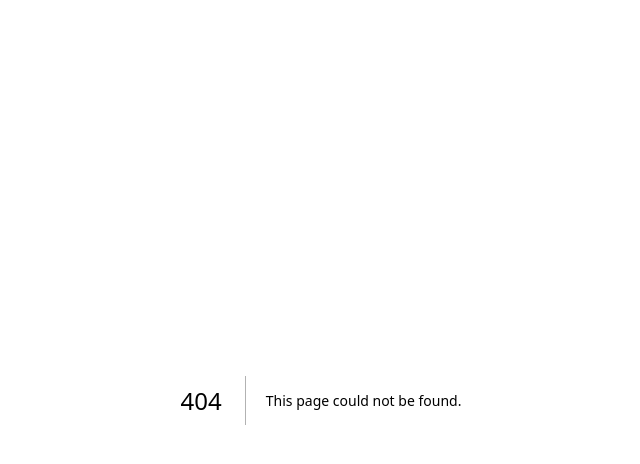
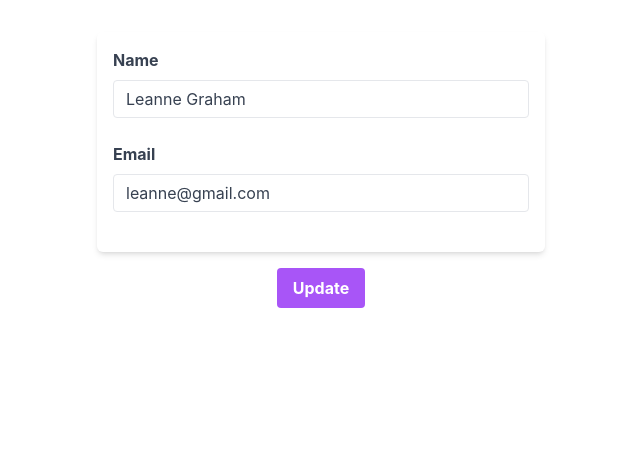
Before and after one commit to sarvdavoudi/CRUD_system-Next.js, a Next.js app: page /update/1 in a window 1280 px wide. Before the commit this address had no page. Shown: the top 464 px of the page, without its empty margins (319-959 px from the left). Built offline with nearby package versions, Linux system fonts and the light colour scheme; data requests are answered from the project's data file.

Commit message:
fix:update method fixed

```diff
--- a/db.json
+++ b/db.json
@@ -11,7 +11,7 @@
       "id": 2
     },
     {
-      "name": "Hadley Kennedy",
+      "name": "Hadley 123",
       "email": "rydyqigyz@mailinator.com",
       "id": 3
     },
--- a/package.json
+++ b/package.json
@@ -14,7 +14,8 @@
     "json-server": "^0.17.3",
     "next": "13.4.7",
     "react": "18.2.0",
-    "react-dom": "18.2.0"
+    "react-dom": "18.2.0",
+    "react-icons": "^4.10.1"
   },
   "devDependencies": {
     "autoprefixer": "^10.4.14",
--- a/pages/update.js
+++ b/pages/update/[id].js
@@ -9,14 +9,14 @@ const Update = () => {
 
   useEffect(() => {
     axios
-      .get("http://localhost:4000/users/" + id)
+      .get(`http://localhost:4000/users/${id}`)
       .then((res) => setData(res.data))
       .catch((err) => console.log(err));
   }, [id]);
 
   const handleUpdate = (event) => {
     event.preventDefault();
-    axios.put("http://localhost:4000/users/" + id, data).then((res) => {
+    axios.put(`http://localhost:4000/users/${id}`, data).then((res) => {
       alert("update successfully !");
     });
   };
```
Also changed, not shown: 1 other file (tests, documents, lock files or other folders).
